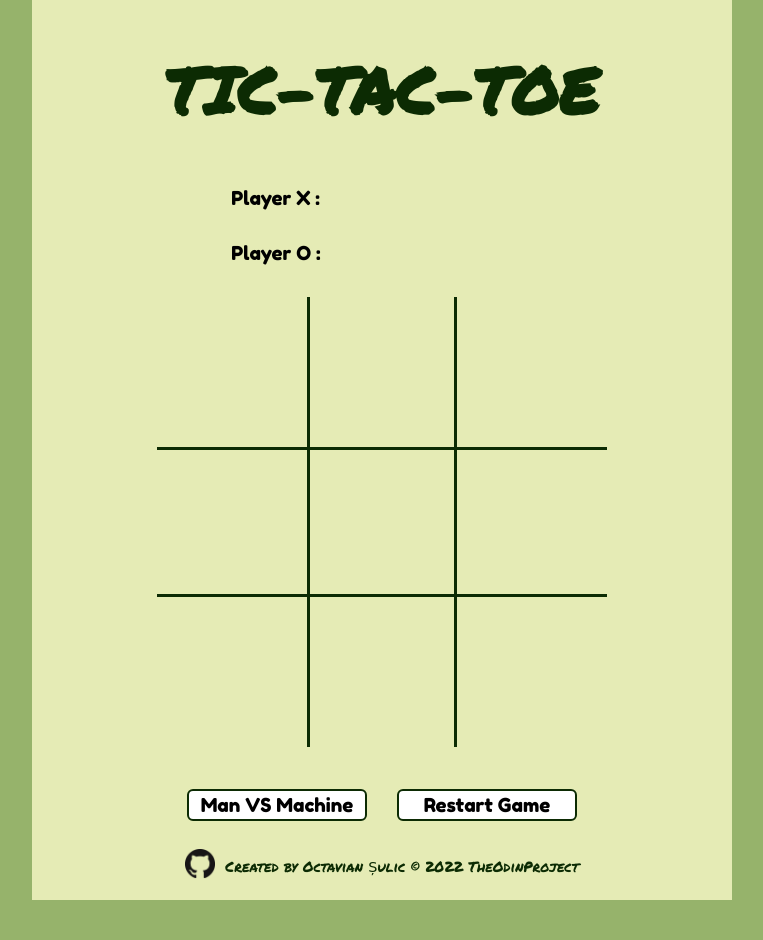
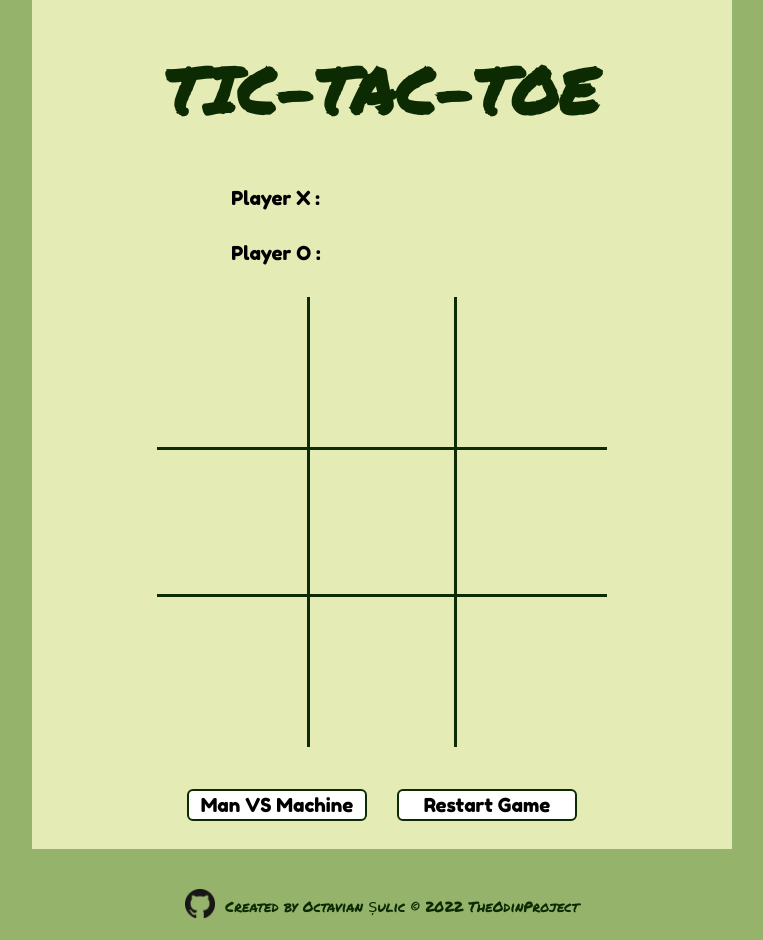
Before and after one commit to octavian-sn/odin-tic-tac-toe, a plain HTML site: page index.html in a window 1280 px wide. Shown: the whole page, without its empty margins (258-1021 px from the left). Before the commit the page ends 900 px from the top, so only its background shows below. Drawn offline with Linux system fonts and the light colour scheme; a web font is replaced by a local one.

Commit message:
Move footer outside game-window

```diff
--- a/index.html
+++ b/index.html
@@ -43,19 +43,19 @@
             <button id="ai-button">Man VS Machine</button>
             <button id="restart">Restart Game</button>
         </div>
-        <div id="foooter">
-            <span class="git">
-                <a href="https://github.com/octavian-sn">
-                    <img src="github.png" alt="GitHub Logo" height="30px">
-                </a>
-            Created by Octavian Șulic © 2022 TheOdinProject
-            </span>
-        </div>
         <div class="modal" id="modal">
             <div id="modal__window"></div>
             <button id="modal__button">New Game</button>
         </div>
         <div id="overlay"></div>
     </div>
+    <div id="foooter">
+        <span class="git">
+            <a href="https://github.com/octavian-sn">
+                <img src="github.png" alt="GitHub Logo" height="30px">
+            </a>
+        Created by Octavian Șulic © 2022 TheOdinProject
+        </span>
+    </div>
 </body>
 </html>
--- a/style.css
+++ b/style.css
@@ -15,7 +15,9 @@ body {
     margin: 0;
     display: flex;
     justify-content: center;
-    flex-direction: row;
+    align-items: center;
+    flex-direction: column;
+    gap: 40px;
 }
 
 #game-window {
```
